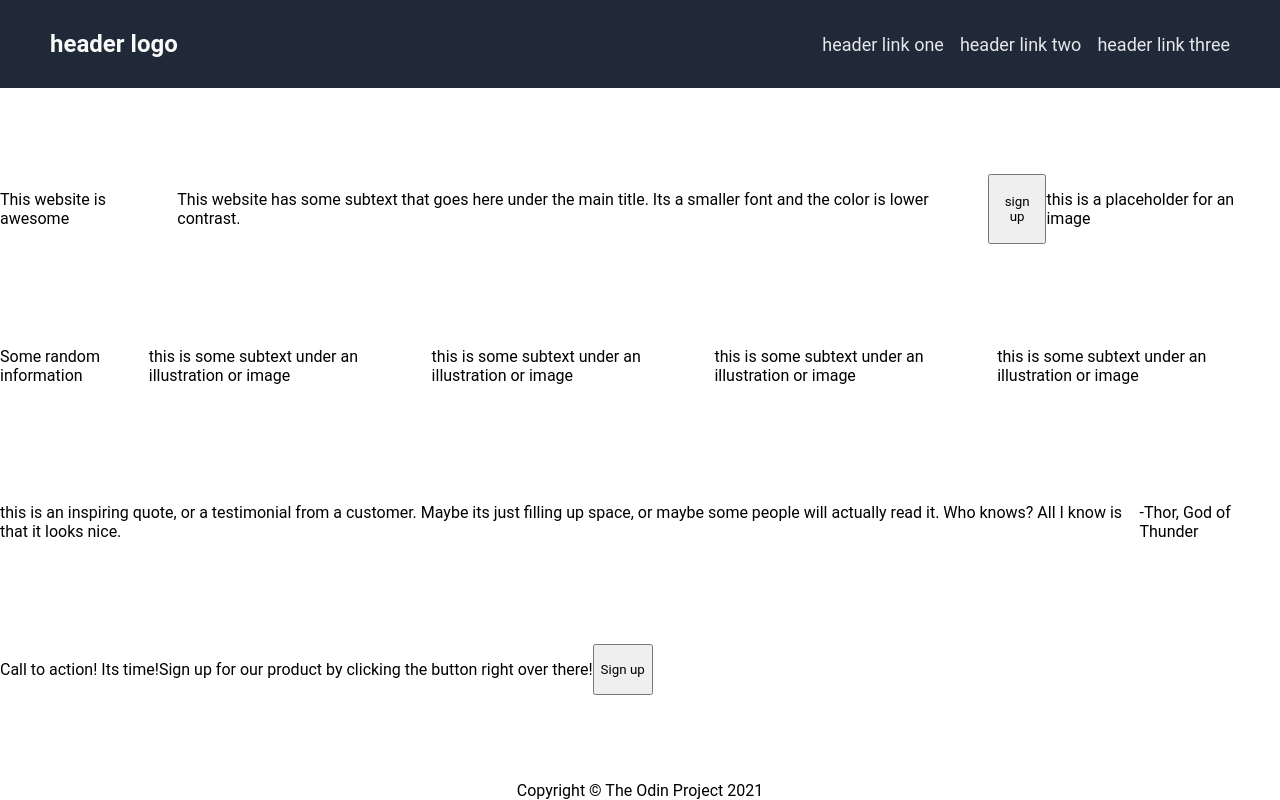
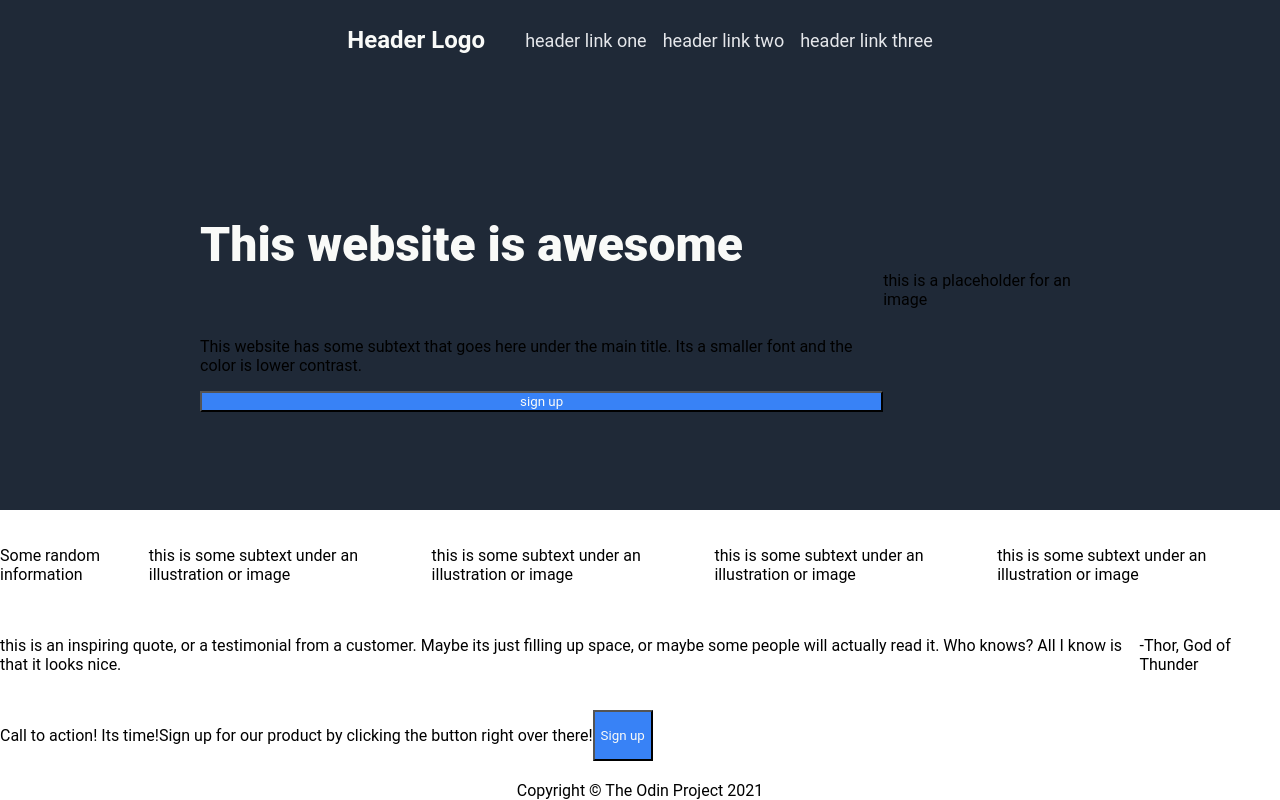
Before and after one commit to mzno1yy/landing-page, a plain HTML site: page index.html in a window 1280 px wide. Drawn offline with Linux system fonts and the light colour scheme.

Commit message:
started working on the top dark background section

```diff
--- a/index.html
+++ b/index.html
@@ -7,8 +7,9 @@
   <title>Landing Page</title>
 </head>
 <body>
+  <div class="top-section">
     <div class="header">
-    <p id="logo">header logo</p>
+      <p id="logo">Header Logo</p>
       <ul class="header-links">
         <li>header link one</li>
         <li>header link two</li>
@@ -18,11 +19,12 @@
 
     <div class="part-one">
       <div class="hero">
-      <p>This website is awesome</p>
+        <p id="main">This website is awesome</p>
         <p>This website has some subtext that goes here under the main title. Its a smaller font and the color is lower contrast.</p>
         <button>sign up</button>
         </div>
       <p>this is a placeholder for an image</p>
+    </div>
   </div>
 
   <div class="part-two">
--- a/style.css
+++ b/style.css
@@ -10,13 +10,22 @@ body {
   min-height: 100vh;
 }
 
+.top-section {
+  display: flex;
+  flex-direction: column;
+  justify-content: space-between;
+  align-items: center;
+  background-color: #1f2937;
+  padding: 5px 200px;
+  height: 500px;
+}
+
 .header {
   display: flex;
   justify-content: space-between;
   align-items: center;
-  background-color: #1f2937;
-  margin: 0;
-  padding: 6px 50px;
+  margin: 10px;
+  height: 50px;
 }
 
 .header-links {
@@ -35,10 +44,17 @@ body {
 
 .part-one {
   display: flex;
+  justify-content: center;
+  align-items: center;
+  background-color: #1f2937;
+  height: 400px;
+  margin: 40px 0;
 }
 
 .hero {
   display: flex;
+  flex-direction: column;
+
 }
 
 .part-two {
@@ -75,3 +91,14 @@ body {
   font-size: 18px;
   color: #e5e7eb
 }
+
+#main {
+  font-size: 48px;
+  font-weight: 900;
+  color: #f9faf8;
+}
+
+button {
+  background-color: #3882f6;
+  color: #f9faf8;
+}
```
Lines whose indentation alone changed are shown as unchanged.
